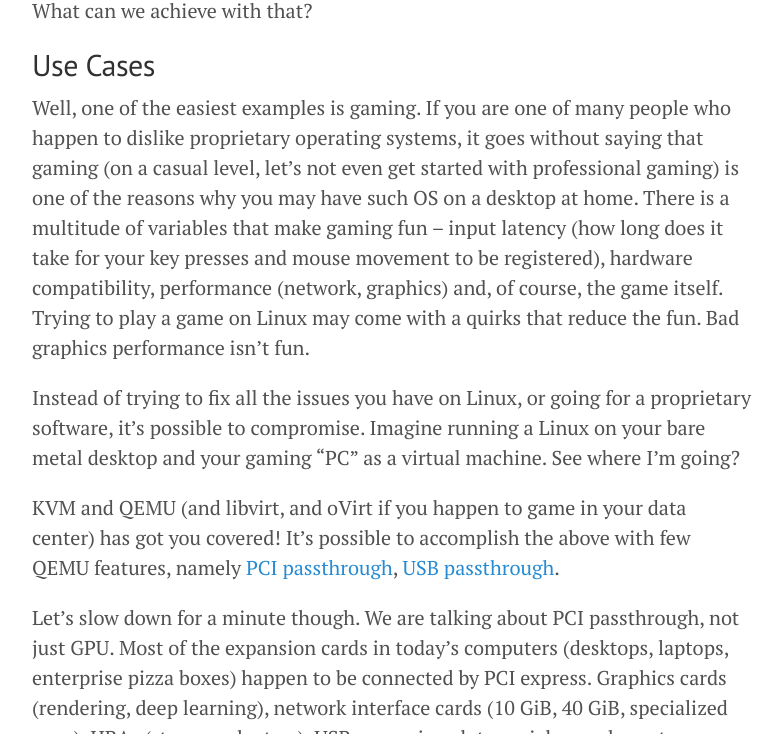
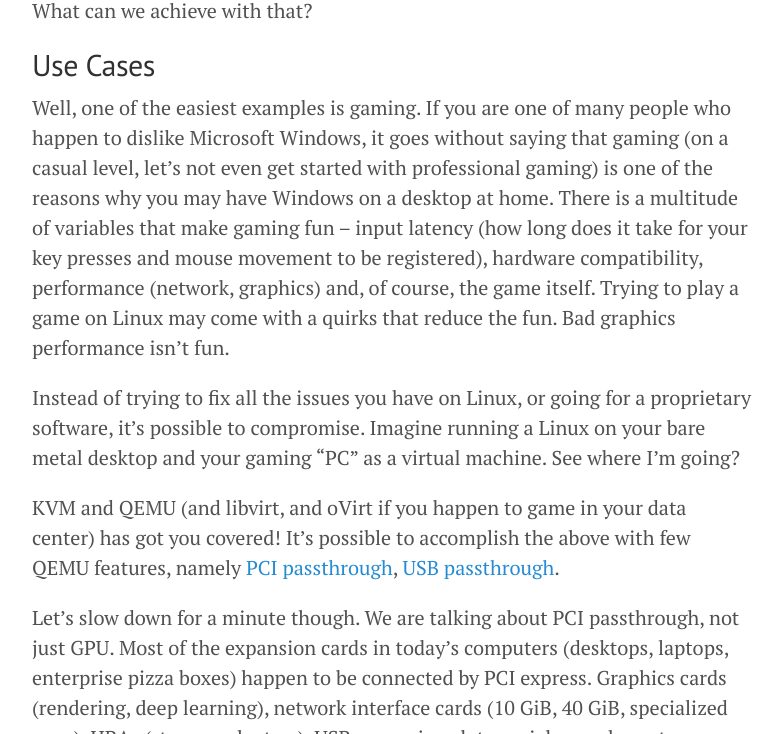
Before and after one commit to mpolednik/mpolednik.github.io, a Jekyll site: the page built from _posts/2017-03-19-hostdev-passthrough-pci.md, in a window 1280 px wide and 900 px high, scrolled down 1588 px, cut to the strip 166-900 px from the top of the window. Shown: the whole strip, without its empty margins (248-1029 px from the left). Built offline with Jekyll 4.4.1, drawn with Linux system fonts in a browser that asks for light colours; comment, search, counter and statistics services are not loaded.

Commit message:
Mention Windows explicitly in the pci passthrough article

```diff
--- a/_posts/2017-03-19-hostdev-passthrough-pci.md
+++ b/_posts/2017-03-19-hostdev-passthrough-pci.md
@@ -20,7 +20,7 @@ What can we achieve with that?
 
 ## Use Cases
 
-Well, one of the easiest examples is gaming. If you are one of many people who happen to dislike proprietary operating systems, it goes without saying that gaming (on a casual level, let's not even get started with professional gaming) is one of the reasons why you may have such OS on a desktop at home. There is a multitude of variables that make gaming fun -- input latency (how long does it take for your key presses and mouse movement to be registered), hardware compatibility, performance (network, graphics) and, of course, the game itself. Trying to play a game on Linux may come with a quirks that reduce the fun. Bad graphics performance isn't fun.
+Well, one of the easiest examples is gaming. If you are one of many people who happen to dislike Microsoft Windows, it goes without saying that gaming (on a casual level, let's not even get started with professional gaming) is one of the reasons why you may have Windows on a desktop at home. There is a multitude of variables that make gaming fun -- input latency (how long does it take for your key presses and mouse movement to be registered), hardware compatibility, performance (network, graphics) and, of course, the game itself. Trying to play a game on Linux may come with a quirks that reduce the fun. Bad graphics performance isn't fun.
 
 Instead of trying to fix all the issues you have on Linux, or going for a proprietary software, it's possible to compromise. Imagine running a Linux on your bare metal desktop and your gaming "PC" as a virtual machine. See where I'm going?
 
```
